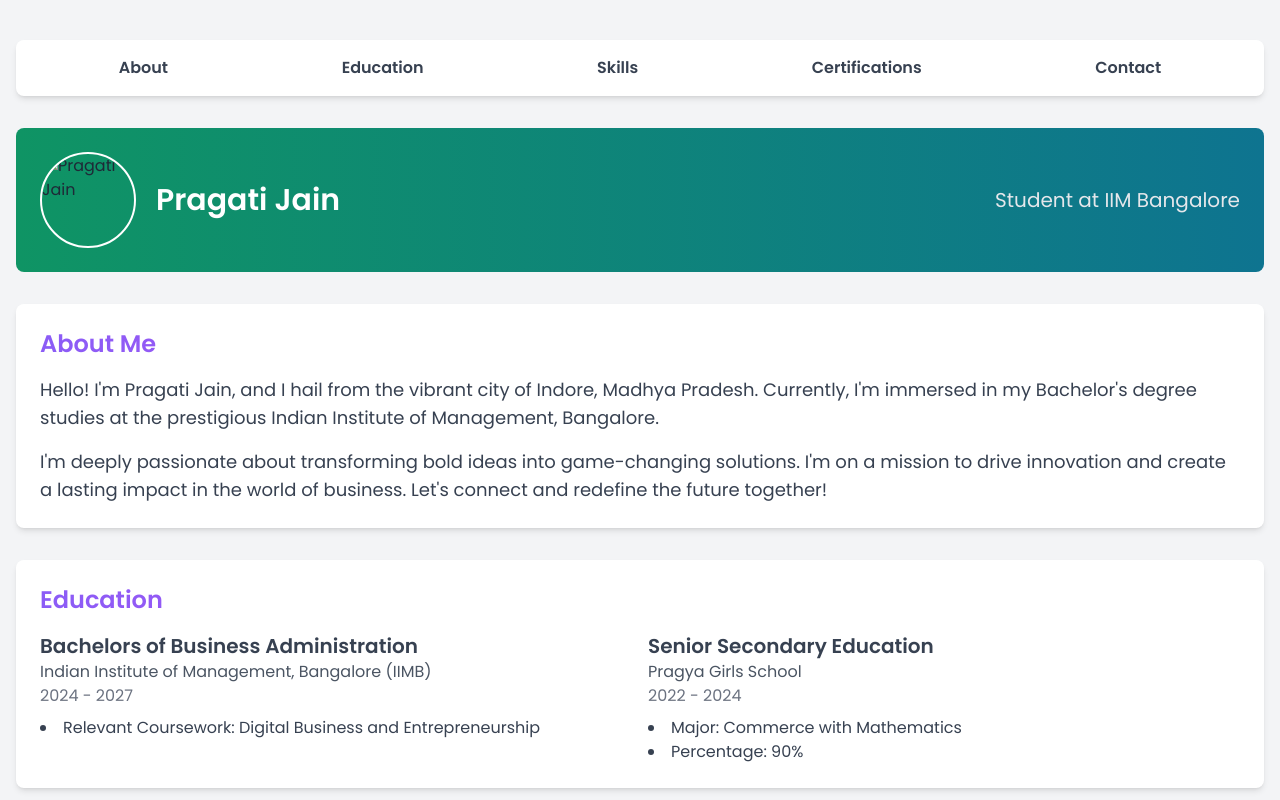
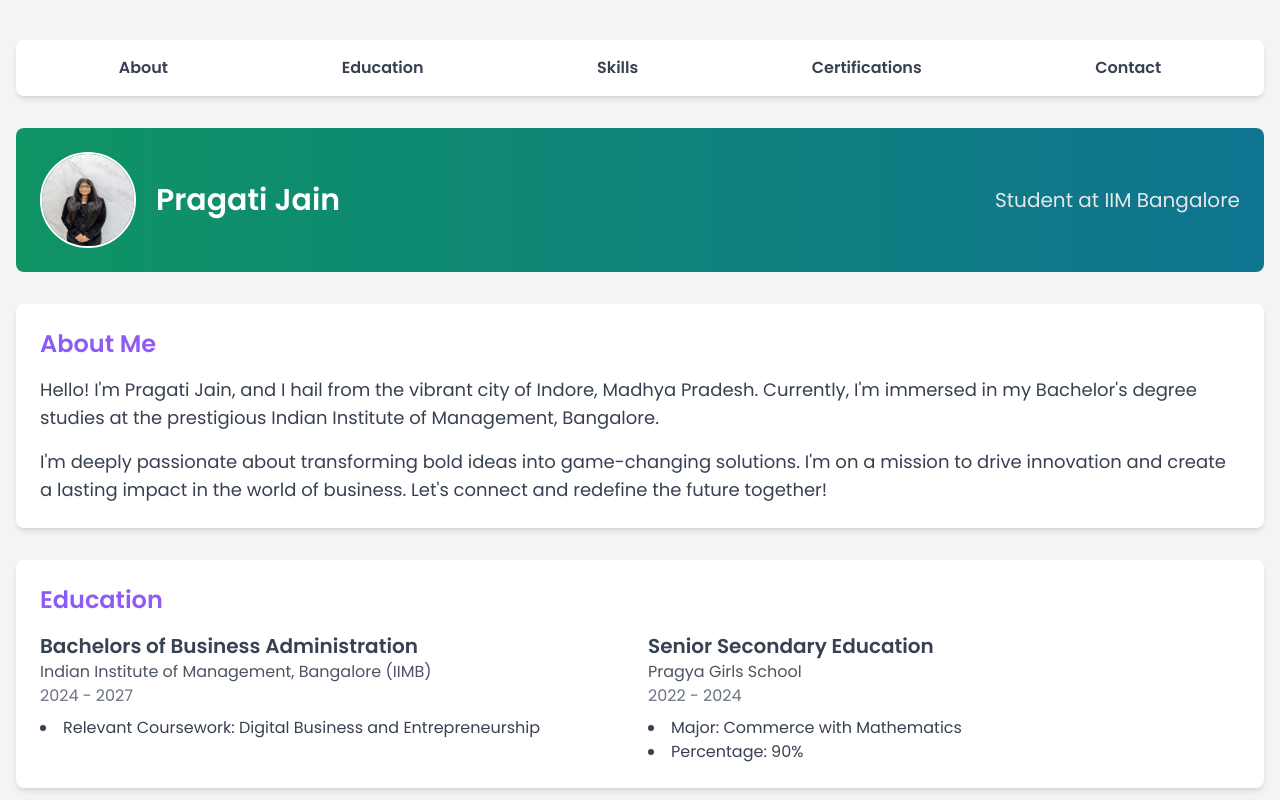
Before and after one commit to theallright-coder/resume-website, a plain HTML site: page index.html in a window 1280 px wide. Shown: the top 800 px of the page. Drawn offline with nearby package versions, Linux system fonts and the light colour scheme.

Commit message:
index.html

```diff
--- a/index.html
+++ b/index.html
@@ -87,7 +87,7 @@
 
         <header class="flex flex-col md:flex-row items-center justify-between mb-8 header-gradient rounded-lg p-6 fade-in">
             <div class="flex items-center mb-4 md:mb-0">
-                <img src="images/profile pic.jpg" alt="Pragati Jain" class="rounded-full h-24 w-24 mr-5 border-2 border-white">
+                <img src="profile pic.jpg" alt="Pragati Jain" class="rounded-full h-24 w-24 mr-5 border-2 border-white">
                 <h1 class="text-3xl font-semibold text-white">Pragati Jain</h1>
             </div>
             <p class="text-xl text-gray-200">Student at IIM Bangalore</p>
```
